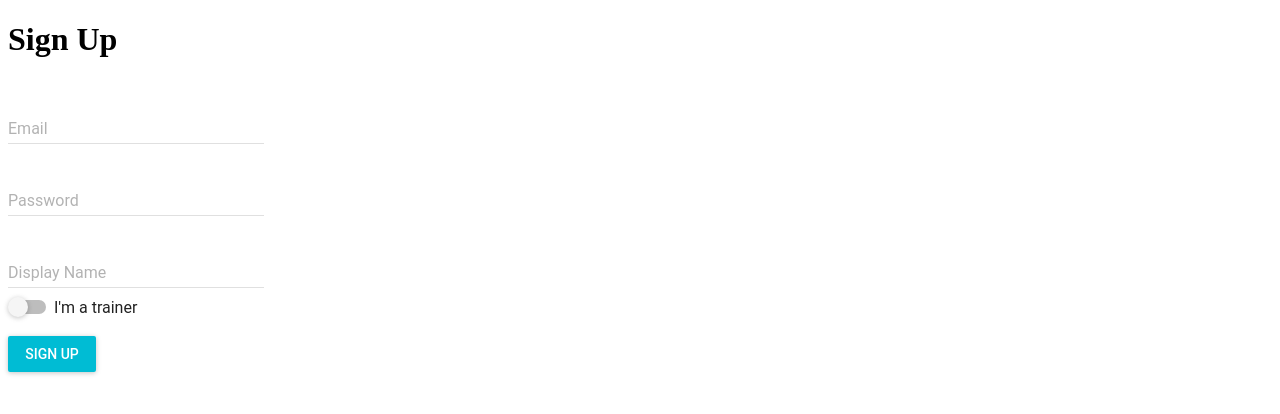
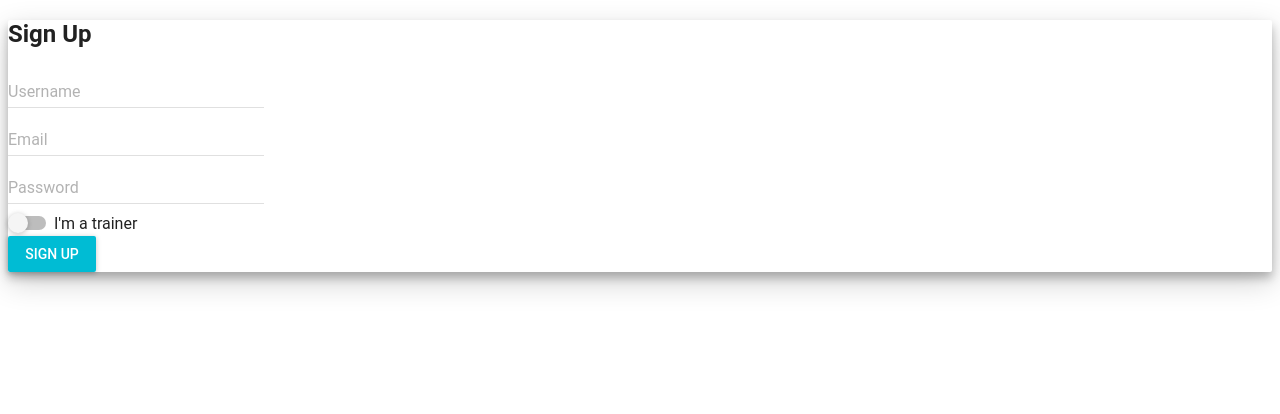
Before and after one commit to BoostPT/boostPT-ui, a React app in the folder client/: page /signup in a window 1280 px wide. Shown: the top 414 px of the page. Built offline with nearby package versions, Linux system fonts and the light colour scheme; the HTML template or start-up script is replaced by a standard one.

Commit message:
Redesigned signup page, need to fix toggle button location still

```diff
--- a/client/src/components/loginPage.jsx
+++ b/client/src/components/loginPage.jsx
@@ -5,8 +5,17 @@ import TextField from 'material-ui/TextField';
 import FlatButton from 'material-ui/FlatButton';
 import * as colors from "material-ui/styles/colors";
 
-const formUnderlineFocusStyle = {
-  borderColor: colors.yellow500
+const renderTextField = (name, hintText, type, onChange, value) => {
+  return (
+    <TextField
+      name={name}
+      hintText={hintText}
+      type={type}
+      onChange={onChange}
+      value={value}
+      underlineFocusStyle={{ borderColor: colors.yellow500 }}
+    />
+  )
 };
 
 class LoginPage extends Component {
@@ -16,28 +25,19 @@ class LoginPage extends Component {
 
   render(){
     return (
-      <Paper id="login-outer" zDepth={3}>
-        <div id="login-inner">
+      <Paper className="login-outer" zDepth={3}>
+        <div className="auth-inner">
           <h2>Sign In</h2>
-          <form id="login-form">
-            <TextField
-              name='email'
-              hintText='Email'
-              onChange={this.props.onChangeText}
-              value={this.props.email}
-              underlineFocusStyle={formUnderlineFocusStyle}
+          <form className="auth-form">
+            {renderTextField('email', 'Email', 'text', this.props.onChangeText, this.props.email)}
+            <br />
+            {renderTextField('password', 'Password', 'password', this.props.onChangeText, this.props.password)}
+            <br />
+            <FlatButton
+              type="submit"
+              label="Login"
+              onClick={this.props.handleLogin}
             />
-            <br />
-            <TextField
-              name='password'
-              hintText='Password'
-              type="password"
-              onChange={this.props.onChangeText}
-              value={this.props.password}
-              underlineFocusStyle={formUnderlineFocusStyle}
-            />
-            <br />
-            <FlatButton type="submit" label="Login" onClick={this.props.handleLogin}/>
           </form>
         </div>
       </Paper>
--- a/client/src/components/signUp.jsx
+++ b/client/src/components/signUp.jsx
@@ -1,7 +1,22 @@
-import React, { Component } from 'react';
+import React, {Component, Fragment} from 'react';
+import PropTypes from "prop-types";
+import Paper from 'material-ui/Paper';
 import TextField from 'material-ui/TextField';
 import Toggle from 'material-ui/Toggle';
 import RaisedButton from 'material-ui/RaisedButton';
+import * as colors from "material-ui/styles/colors";
+
+const renderTextField = (name, hintText, type, onChange) => {
+  return (
+    <TextField
+      name={name}
+      hintText={hintText}
+      type={type}
+      onChange={onChange}
+      underlineFocusStyle={{ borderColor: colors.yellow500 }}
+    />
+  )
+};
 
 class Signup extends Component {
   constructor(props) {
@@ -9,32 +24,40 @@ class Signup extends Component {
   }
 
   render() {
-    const styles = {
-        toggle: { marginBottom: 16 }
-    };
-
     return (
-      <div>
-        <h1>Sign Up</h1>
-        <div>
-          <TextField name="email" floatingLabelText="Email" onChange={this.props.handleChange}/><br/>
-          <TextField name="password" hintText="" floatingLabelText="Password" onChange={this.props.handleChange}/><br/>
-          <TextField name="username" hintText="" floatingLabelText="Display Name" onChange={this.props.handleChange}/>
-        </div>
-        <div>
+      <Paper className="signup-outer" zDepth={3}>
+        <div className="auth-inner">
+          <h2>Sign Up</h2>
+          <form className="auth-form">
+            {renderTextField('username', 'Username', 'text', this.props.handleChange)}
+            <br />
+            {renderTextField('email', 'Email', 'text', this.props.handleChange)}
+            <br/>
+            {renderTextField('password', 'Password', 'password', this.props.handleChange)}
+            <div className="signup-submit-div">
               <Toggle
                 label="I'm a trainer"
                 labelPosition="right"
-          style={styles.toggle}
                 onToggle={(e, isChecked) => this.props.handleToggleButtonChange(isChecked)}
                 onClick={this.props.handleToggleButtonChange}
               />
-          <RaisedButton label="Sign Up" primary={true} onClick={this.props.handleSignupClick}/>
+              <RaisedButton
+                label="Sign Up"
+                primary={true}
+                onClick={this.props.handleSignupClick}
+              />
             </div>
+          </form>
         </div>
+      </Paper>
     );
   }
 }
 
+Signup.propTypes = {
+  handleSignupClick: PropTypes.func.isRequired,
+  handleChange: PropTypes.func.isRequired,
+  handleToggleButtonChange: PropTypes.func.isRequired
+};
 
 export default Signup;
--- a/client/src/containers/signUpContainer.jsx
+++ b/client/src/containers/signUpContainer.jsx
@@ -27,7 +27,8 @@ class SignupContainer extends Component {
     this.setState({ isTrainer: isChecked });
   }
 
-  handleSignupClick() {
+  handleSignupClick(e) {
+    e.preventDefault();
     const body = Object.assign({}, this.state);
     this.props.setAuthUser(body);
   }
```
Also changed, not shown: 3 other files (tests, documents, lock files or other folders). Lines whose indentation alone changed are shown as unchanged.
